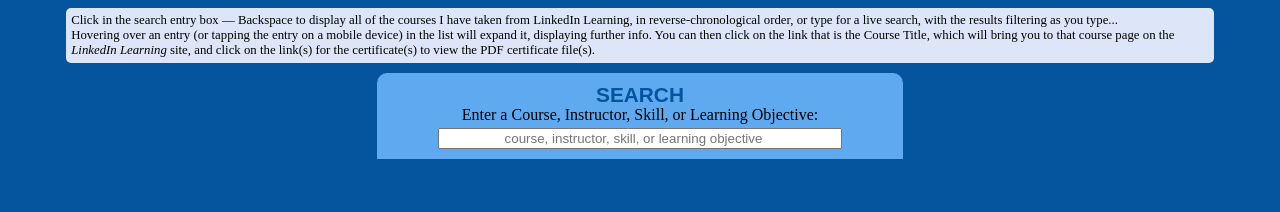
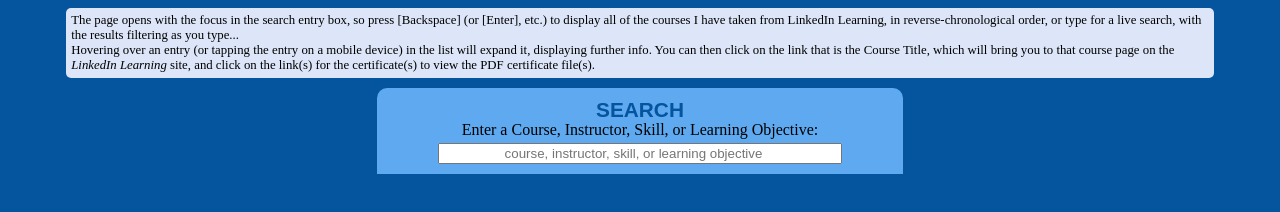
Before and after one commit to rogert8/courses, a plain HTML site: page coursesearch.html in a window 1280 px wide. Drawn offline with Linux system fonts and the light colour scheme.

Commit message:
Add files via upload

```diff
--- a/coursesearch.html
+++ b/coursesearch.html
@@ -7,7 +7,7 @@
 </head>
 <body>
 	<div id="desc" style="font-size: 0.8em;">
-		Click in the search entry box — Backspace to display all of the courses I have taken from LinkedIn Learning, in reverse-chronological order, or type for a live search, with the results filtering as you type...<br />Hovering over an entry (or tapping the entry on a mobile device) in the list will expand it, displaying further info. You can then click on the link that is the Course Title, which will bring you to that course page on the <i>LinkedIn Learning</i> site, and click on the link(s) for the certificate(s) to view the PDF certificate file(s).
+		The page opens with the focus in the search entry box, so press [Backspace] (or [Enter], etc.) to display all of the courses I have taken from LinkedIn Learning, in reverse-chronological order, or type for a live search, with the results filtering as you type...<br />Hovering over an entry (or tapping the entry on a mobile device) in the list will expand it, displaying further info. You can then click on the link that is the Course Title, which will bring you to that course page on the <i>LinkedIn Learning</i> site, and click on the link(s) for the certificate(s) to view the PDF certificate file(s).
 	</div>
 <div id="searcharea">
 	<label for="search">search</label>
```
